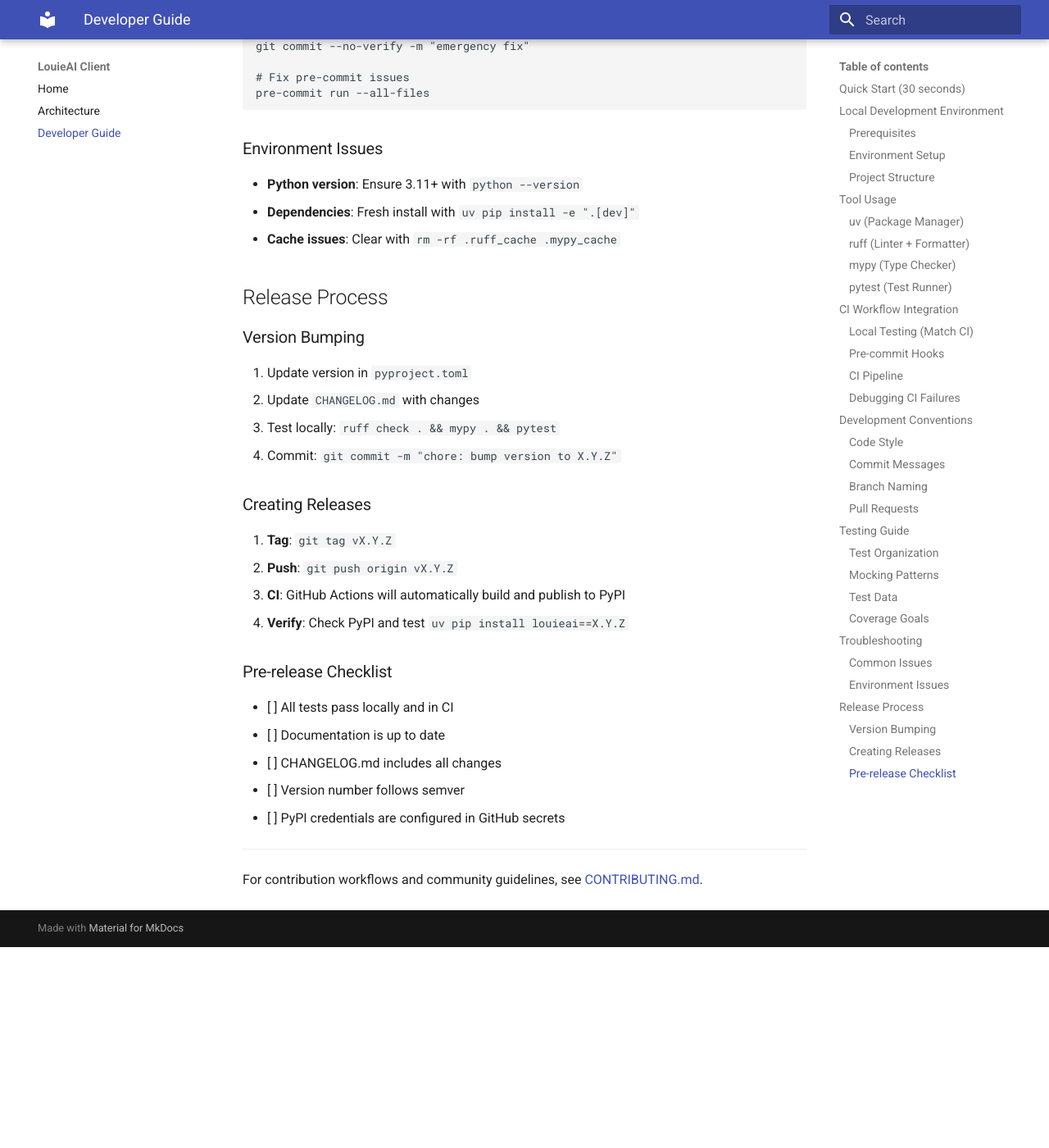
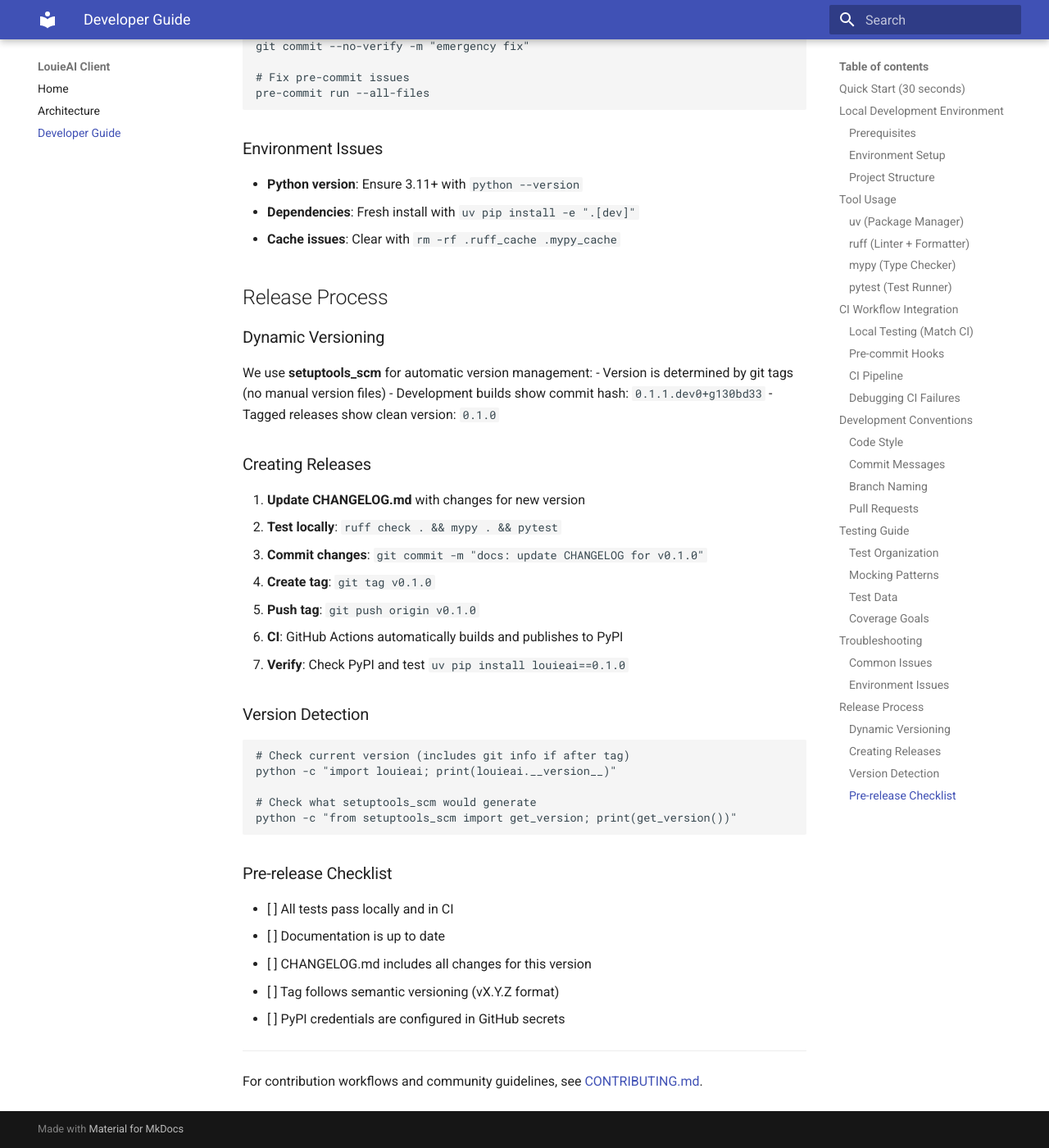
Before and after one commit to graphistry/louie-py, an MkDocs documentation site: the page built from docs/development.md, in a window 1280 px wide and 1400 px high, scrolled down 5517 px. Shown: the whole window at 82% size. Built offline with MkDocs 1.6.1 and Material for MkDocs 9.7.7, drawn with Linux system fonts in a browser that asks for light colours; before the commit the page ends 6672 px from its top, so only the background shows below that.

Commit message:
docs: update development guide for dynamic versioning
- Replace manual version bumping with setuptools_scm workflow
- Add version detection commands for developers
- Update release process to use git tags only
- Remove outdated pyproject.toml version references
- Keep under AI readability limit (271 lines)

🤖 Generated with [Claude Code](https://claude.ai/code)

Co-Authored-By: Claude <noreply@anthropic.com>

````diff
--- a/docs/development.md
+++ b/docs/development.md
@@ -236,23 +236,35 @@ pre-commit run --all-files
 
 ## Release Process
 
-### Version Bumping
-1. Update version in `pyproject.toml`
-2. Update `CHANGELOG.md` with changes
-3. Test locally: `ruff check . && mypy . && pytest`
-4. Commit: `git commit -m "chore: bump version to X.Y.Z"`
+### Dynamic Versioning
+We use **setuptools_scm** for automatic version management:
+- Version is determined by git tags (no manual version files)
+- Development builds show commit hash: `0.1.1.dev0+g130bd33`
+- Tagged releases show clean version: `0.1.0`
 
 ### Creating Releases
-1. **Tag**: `git tag vX.Y.Z`
-2. **Push**: `git push origin vX.Y.Z`
-3. **CI**: GitHub Actions will automatically build and publish to PyPI
-4. **Verify**: Check PyPI and test `uv pip install louieai==X.Y.Z`
+1. **Update CHANGELOG.md** with changes for new version
+2. **Test locally**: `ruff check . && mypy . && pytest`
+3. **Commit changes**: `git commit -m "docs: update CHANGELOG for v0.1.0"`
+4. **Create tag**: `git tag v0.1.0`
+5. **Push tag**: `git push origin v0.1.0`
+6. **CI**: GitHub Actions automatically builds and publishes to PyPI
+7. **Verify**: Check PyPI and test `uv pip install louieai==0.1.0`
+
+### Version Detection
+```bash
+# Check current version (includes git info if after tag)
+python -c "import louieai; print(louieai.__version__)"
+
+# Check what setuptools_scm would generate
+python -c "from setuptools_scm import get_version; print(get_version())"
+```
 
 ### Pre-release Checklist
 - [ ] All tests pass locally and in CI
 - [ ] Documentation is up to date
-- [ ] CHANGELOG.md includes all changes
-- [ ] Version number follows semver
+- [ ] CHANGELOG.md includes all changes for this version
+- [ ] Tag follows semantic versioning (vX.Y.Z format)
 - [ ] PyPI credentials are configured in GitHub secrets
 
 ---
````
